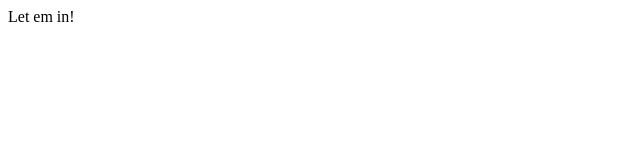
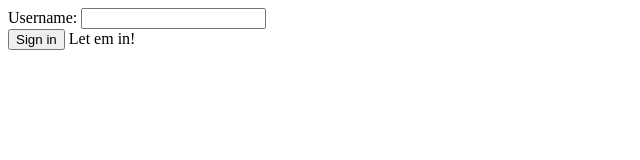
Before and after one commit to batmanhogwarts/test-password, a plain HTML site: page index.html in a window 1280 px wide. Shown: the whole page, without its empty margins (0-640 px from the left). Drawn offline with Linux system fonts and the light colour scheme.

Commit message:
Update index.html

```diff
--- a/index.html
+++ b/index.html
@@ -16,6 +16,13 @@
 
 <body>
 
+  <div>
+    <label for="username">Username:</label>
+    <input type="text" id="username" name="username">
+  </div>
+
+  <input type="submit" value="Sign in">
+
   <script>
     document.write(ans)
   </script>
```
